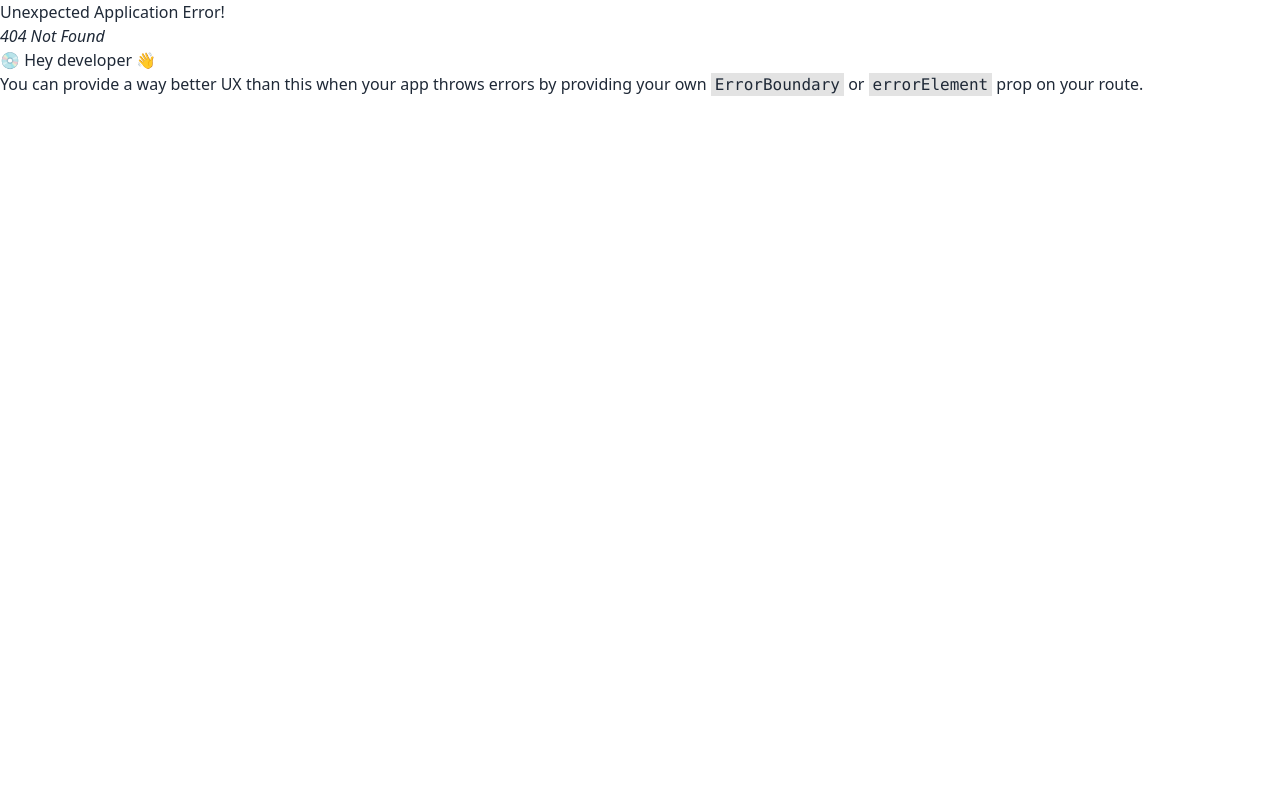
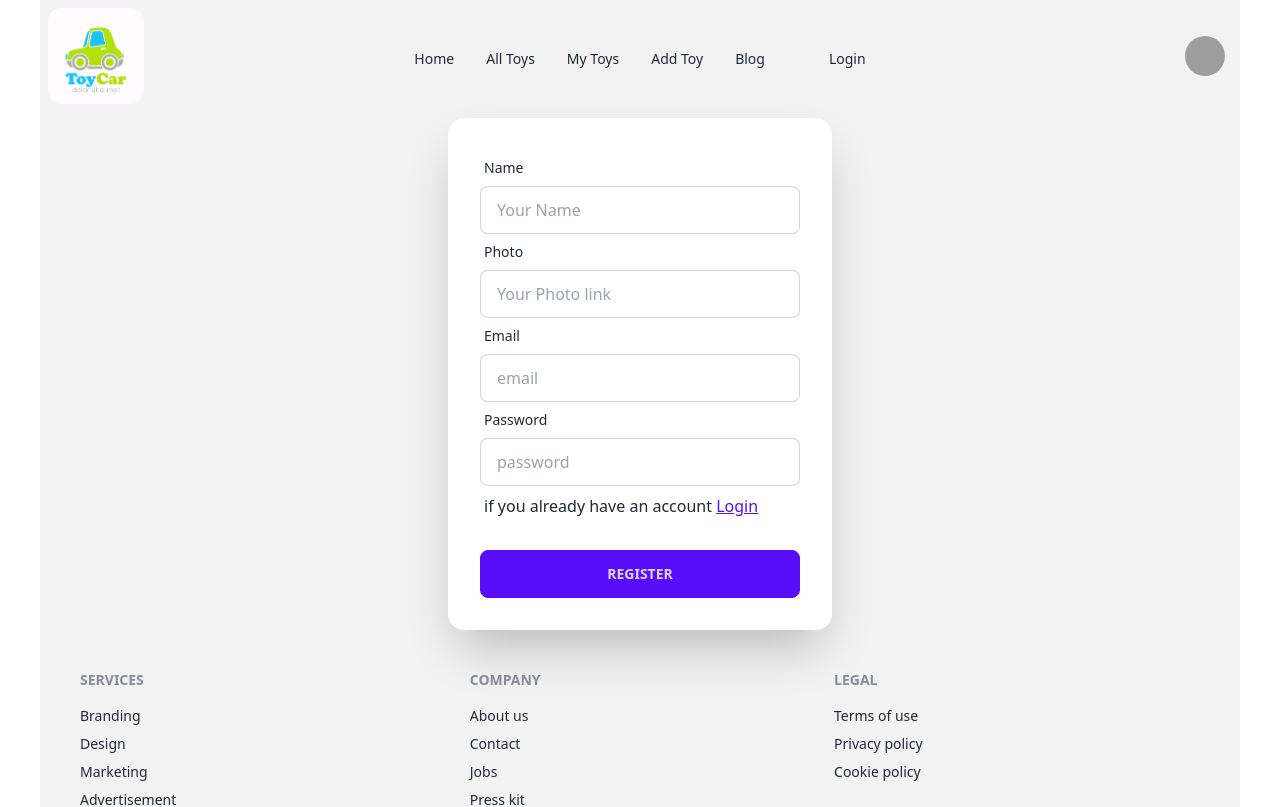
Before and after one commit to rabby-hasan-dev/toy-car-marketplace-client, a React (Vite) app: page /register in a window 1280 px wide. Before the commit this address had no page. Shown: the top 807 px of the page. Built offline with nearby package versions, Linux system fonts and the light colour scheme; grey boxes are pictures that could not be loaded.

Commit message:
added login form and popup

```diff
--- a/package.json
+++ b/package.json
@@ -14,6 +14,7 @@
     "match-sorter": "^6.3.1",
     "react": "^18.2.0",
     "react-dom": "^18.2.0",
+    "react-icons": "^4.9.0",
     "react-router-dom": "^6.12.0",
     "sort-by": "^1.2.0"
   },
--- a/src/Layout/Main.jsx
+++ b/src/Layout/Main.jsx
@@ -1,4 +1,5 @@
-import Home from "../components/pages/Home/Home/Home";
+
+import { Outlet } from "react-router-dom";
 import Footer from "../components/pages/Shared/Footer/Footer";
 import Navbar from "../components/pages/Shared/Navbar/Navbar";
 
@@ -7,7 +8,7 @@ const Main = () => {
     return (
         <div className="mx-10">
             <Navbar></Navbar>
-            <Home></Home>
+            <Outlet></Outlet>
             <Footer></Footer>
         </div>
     );
--- /dev/null
+++ b/src/components/pages/Home/AddToys/AddToys.jsx
@@ -0,0 +1,11 @@
+import React from 'react';
+
+const AddToys = () => {
+    return (
+        <div>
+            <h2>add toys</h2>
+        </div>
+    );
+};
+
+export default AddToys;
--- /dev/null
+++ b/src/components/pages/Home/AllToys/AllToy.jsx
@@ -0,0 +1,11 @@
+
+
+const AllToy = () => {
+    return (
+        <div>
+            <h2>All toys</h2>
+        </div>
+    );
+};
+
+export default AllToy;
--- /dev/null
+++ b/src/components/pages/Home/Blog/Blog.jsx
@@ -0,0 +1,11 @@
+
+
+const Blog = () => {
+    return (
+        <div>
+            <h2>This is blog</h2>
+        </div>
+    );
+};
+
+export default Blog;
--- a/src/components/pages/Home/Home/Home.jsx
+++ b/src/components/pages/Home/Home/Home.jsx
@@ -1,10 +1,12 @@
+
 
 
 const Home = () => {
     return (
-        <div>
-            <h2>Home</h2>
-        </div>
+        <>
+        <h2>this is home</h2>
+
+        </>
     );
 };
 
--- /dev/null
+++ b/src/components/pages/Home/Login/Login/Login.jsx
@@ -0,0 +1,46 @@
+import { Link } from "react-router-dom";
+
+
+const Login = () => {
+    const handleLogin=event=>{
+        event.preventDefault();
+        const form=event.target;
+        const email=form.email.value;
+        const password=form.password.value;
+        console.log(email,password);
+    }
+    return (
+        <div className="hero bg-base-200">
+            <div className="card flex-shrink-0 w-full max-w-sm shadow-2xl bg-base-100">
+                <div className="card-body">
+                  <form onSubmit={handleLogin} >
+                  <div className="form-control">
+                        <label className="label">
+                            <span className="label-text">Email</span>
+                        </label>
+                        <input name="email" type="text" placeholder="email" className="input input-bordered" />
+                    </div>
+                    <div className="form-control">
+                        <label className="label">
+                            <span className="label-text">Password</span>
+                        </label>
+                        <input type="password" name="password" placeholder="password" className="input input-bordered" />
+                        <label className="label">
+                            <a href="#" className="label-text-alt link link-hover">Forgot password?</a>
+                        </label>
+                        <label className="label">
+                            <p>if you new please <Link to='/register' className="link text-primary">Register</Link>  </p>
+
+                        </label>
+                    </div>
+                    <div className="form-control mt-6">
+                        <button type="submit" className="btn btn-primary">Login</button>
+                    </div>
+                  </form>
+                </div>
+            </div>
+        </div>
+    );
+};
+
+export default Login;
--- /dev/null
+++ b/src/components/pages/Home/Login/LoginPopup/LoginPopup.jsx
@@ -0,0 +1,23 @@
+import { Link } from "react-router-dom";
+import { FaBeer, FaGithub, FaGoogle, FaInbox } from 'react-icons/fa';
+
+const LoginPopup = () => {
+    return (
+    <>
+        <div className=" mt-2 flex justify-between ">
+        <Link to='/login' >
+            <button className="bg-blue-500 my-4 hover:bg-blue-700 text-white font-bold py-2 px-4 rounded focus:outline-none focus:shadow-outline" type="button">
+                <span><FaInbox></FaInbox></span> SigIn With Email
+            </button></Link>
+        <button  className="bg-red-500 my-4 hover:bg-blue-700 text-white font-bold py-2 px-4 rounded focus:outline-none focus:shadow-outline" type="button">
+            <FaGoogle></FaGoogle> SigIn With Google
+        </button>
+
+
+    </div>
+
+    </>
+    );
+};
+
+export default LoginPopup;
--- /dev/null
+++ b/src/components/pages/Home/Login/Register/Register.jsx
@@ -0,0 +1,63 @@
+import { Link } from "react-router-dom";
+
+
+const Register = () => {
+
+    const handleRegister=event=>{
+        event.preventDefault();
+        const form=event.target;
+        const name=form.name.value;
+        const photo=form.photo.value;
+        const email=form.email.value;
+        const password=form.password.value;
+        console.log(name,photo,email,password);
+    }
+
+
+    return (
+        <div className="hero bg-base-200">
+            <div className="card flex-shrink-0 w-full max-w-sm shadow-2xl bg-base-100">
+                <div className="card-body">
+                    <form onSubmit={handleRegister} >
+                    <div className="form-control">
+                        <label className="label">
+                            <span className="label-text">Name</span>
+                        </label>
+                        <input name="name" type="text" placeholder="Your Name" className="input input-bordered" />
+                    </div>
+                    <div className="form-control">
+                        <label className="label">
+                            <span className="label-text">Photo</span>
+                        </label>
+                        <input  type="text" name="photo" placeholder="Your Photo link" className="input input-bordered" />
+                    </div>
+                    <div className="form-control">
+                        <label className="label">
+                            <span className="label-text">Email</span>
+                        </label>
+                        <input type="email" name="email" placeholder="email" className="input input-bordered" />
+                    </div>
+                    <div className="form-control">
+                        <label className="label">
+                            <span className="label-text">Password</span>
+                        </label>
+                        <input type="password" name="password" placeholder="password" className="input input-bordered" />
+                        <label className="label">
+                            <p>if you already have an account <Link to='/login' className="link text-primary">Login</Link>  </p>
+                            <p>
+
+                            </p>
+
+                        </label>
+                    </div>
+                    <div className="form-control mt-6">
+                        <button type="submit" className="btn btn-primary">Register</button>
+                    </div>
+                    </form>
+                </div>
+            </div>
+        </div>
+    );
+};
+
+export default Register;
--- /dev/null
+++ b/src/components/pages/Home/MyToys/MyToys.jsx
@@ -0,0 +1,11 @@
+
+
+const MyToys = () => {
+    return (
+        <div>
+            <h1>This my toys</h1>
+        </div>
+    );
+};
+
+export default MyToys;
--- a/src/components/pages/Shared/Navbar/Navbar.jsx
+++ b/src/components/pages/Shared/Navbar/Navbar.jsx
@@ -1,5 +1,7 @@
 import { Link } from "react-router-dom";
 import logo from '../../../../../public/logo.jpg'
+import LoginPopup from "../../Home/Login/LoginPopup/LoginPopup";
+import logBanner from '../../../../assets/login-banner.jpg'
 
 
 const Navbar = () => {
@@ -7,8 +9,11 @@ const Navbar = () => {
         <li> <Link to='/' >Home</Link> </li>
         <li> <Link to='/allToys' >All Toys</Link> </li>
         <li> <Link to='/myToys' >My Toys</Link> </li>
-        <li> <Link to='/addToy' >Add Toy</Link> </li>
+        <li> <Link to='/addToys' >Add Toy</Link> </li>
         <li> <Link to='/blog' >Blog</Link></li>
+        <li><Link to='/loginPopup' ></Link> </li>
+        <li><button onClick={() => window.my_modal_3.showModal()}>Login</button></li>
+
 
 
     </>
@@ -45,6 +50,19 @@ const Navbar = () => {
                     </div>
                 </label>
             </div>
+            {/* login popup modal */}
+            <dialog id="my_modal_3" className="modal">
+                <form method="dialog" className="modal-box">
+                    <button htmlFor="my-modal-3" className="btn btn-sm btn-circle btn-ghost absolute right-2 top-2">✕</button>
+
+                    <div>
+                        <img src={logBanner} alt="loginBanner" />
+                        <h2 className="text-3xl font-medium">Please Choose Your Login Option!</h2>
+                    <LoginPopup></LoginPopup>
+                    </div>
+
+                </form>
+            </dialog>
         </div>
     );
 };
```
Also changed, not shown: src/Routes/Routes.jsx (+36 -1 lines), src/assets/login-banner.jpg (added), 1 other file (tests, documents, lock files or other folders).
